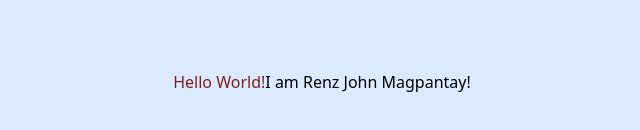
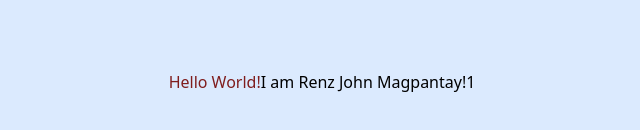
Before and after one commit to irejoma/LeapOfFaith, a plain HTML site: page index.html in a window 1280 px wide. Shown: the part 318-448 px from the top of the page, 318-958 px from the left. Drawn offline with nearby package versions, Linux system fonts and the light colour scheme.

Commit message:
first push after pulling

```diff
--- a/index.html
+++ b/index.html
@@ -14,7 +14,7 @@
                 Hello World!
             </h1>
             <h2>
-                I am Renz John Magpantay!
+                I am Renz John Magpantay!1
 
             </h2>
         </div>
```
